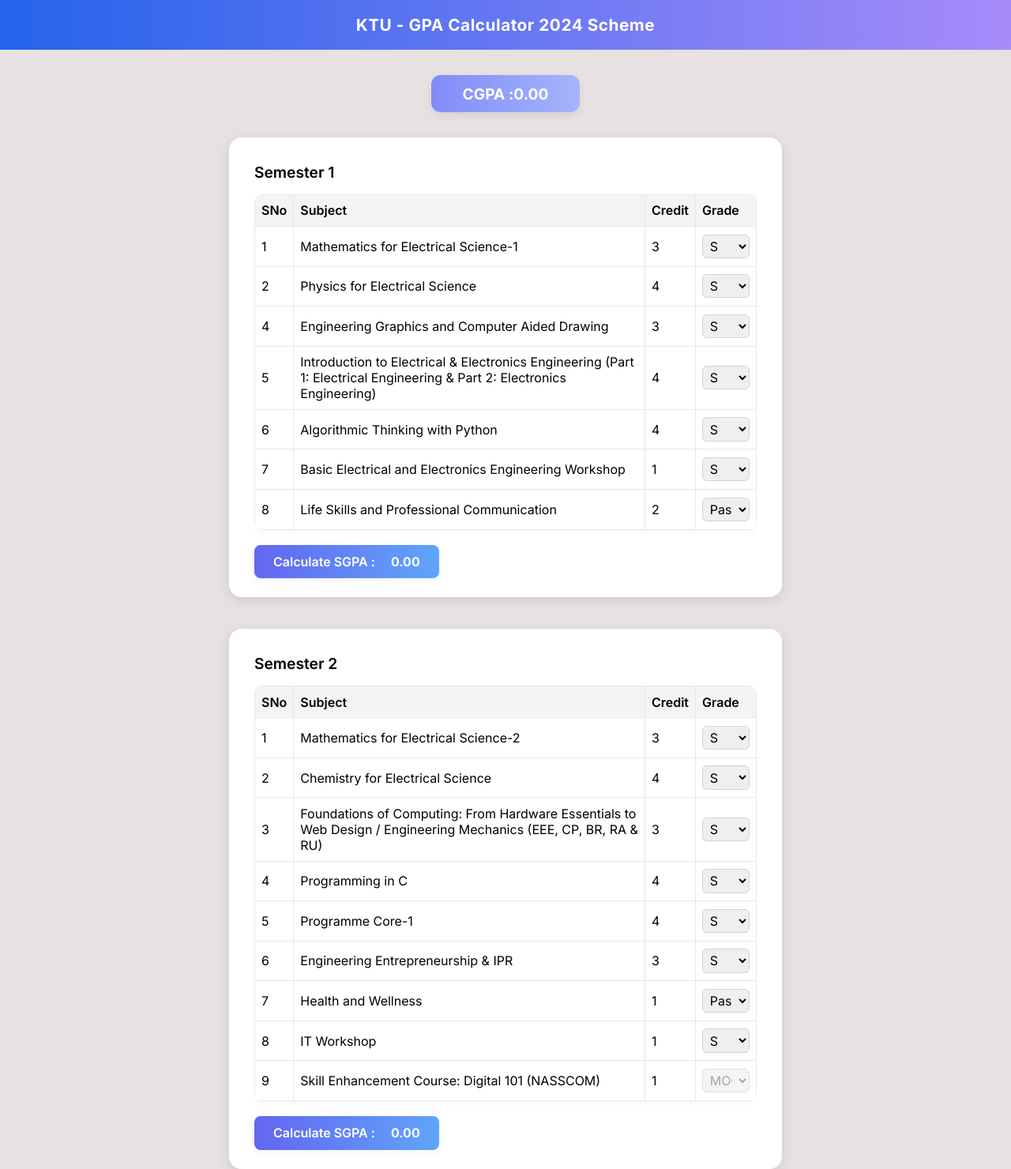
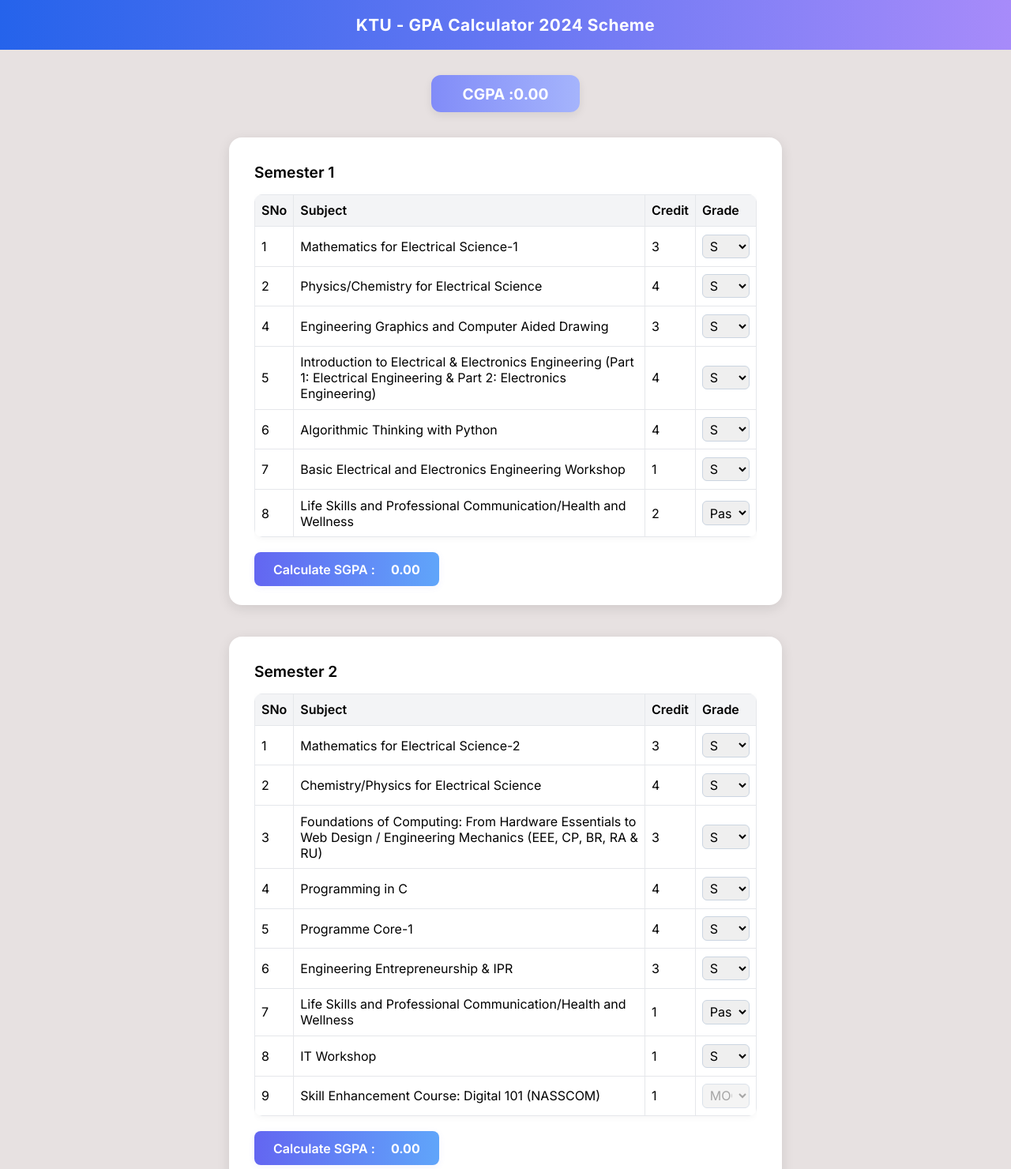
Before and after one commit to mallucoder101/KTU-GPA-Calculator, a plain HTML site: page GroupB.html in a window 1280 px wide. Shown: the top 1480 px of the page at 79% size. Drawn offline with Linux system fonts and the light colour scheme.

Commit message:
Update GroupB.html

```diff
--- a/GroupB.html
+++ b/GroupB.html
@@ -203,12 +203,12 @@
             </thead>
             <tbody>
                 <tr><td data-label="SNo">1</td><td data-label="Subject">Mathematics for Electrical Science-1</td><td data-label="Credit">3</td><td data-label="Grade"><select class="grade-select"><option>S</option><option>A+</option><option>A</option><option>B+</option><option>B</option><option>C</option><option>P</option><option>F</option></select></td></tr>
-                <tr><td data-label="SNo">2</td><td data-label="Subject">Physics for Electrical Science</td><td data-label="Credit">4</td><td data-label="Grade"><select class="grade-select"><option>S</option><option>A+</option><option>A</option><option>B+</option><option>B</option><option>C</option><option>P</option><option>F</option></select></td></tr>
+                <tr><td data-label="SNo">2</td><td data-label="Subject">Physics/Chemistry for Electrical Science</td><td data-label="Credit">4</td><td data-label="Grade"><select class="grade-select"><option>S</option><option>A+</option><option>A</option><option>B+</option><option>B</option><option>C</option><option>P</option><option>F</option></select></td></tr>
                 <tr><td data-label="SNo">4</td><td data-label="Subject">Engineering Graphics and Computer Aided Drawing</td><td data-label="Credit">3</td><td data-label="Grade"><select class="grade-select"><option>S</option><option>A+</option><option>A</option><option>B+</option><option>B</option><option>C</option><option>P</option><option>F</option></select></td></tr>
                 <tr><td data-label="SNo">5</td><td data-label="Subject">Introduction to Electrical & Electronics Engineering (Part 1: Electrical Engineering & Part 2: Electronics Engineering)</td><td data-label="Credit">4</td><td data-label="Grade"><select class="grade-select"><option>S</option><option>A+</option><option>A</option><option>B+</option><option>B</option><option>C</option><option>P</option><option>F</option></select></td></tr>
                 <tr><td data-label="SNo">6</td><td data-label="Subject">Algorithmic Thinking with Python</td><td data-label="Credit">4</td><td data-label="Grade"><select class="grade-select"><option>S</option><option>A+</option><option>A</option><option>B+</option><option>B</option><option>C</option><option>P</option><option>F</option></select></td></tr>
                 <tr><td data-label="SNo">7</td><td data-label="Subject">Basic Electrical and Electronics Engineering Workshop</td><td data-label="Credit">1</td><td data-label="Grade"><select class="grade-select"><option>S</option><option>A+</option><option>A</option><option>B+</option><option>B</option><option>C</option><option>P</option><option>F</option></select></td></tr>
-                <tr><td data-label="SNo">8</td><td data-label="Subject">Life Skills and Professional Communication</td><td data-label="Credit">2</td><td data-label="Grade"><select class="grade-select hw-select"><option>Pass</option><option>Fail</option></select></td></tr>
+                <tr><td data-label="SNo">8</td><td data-label="Subject">Life Skills and Professional Communication/Health and Wellness</td><td data-label="Credit">2</td><td data-label="Grade"><select class="grade-select hw-select"><option>Pass</option><option>Fail</option></select></td></tr>
 
             </tbody>
         </table></div>
@@ -227,12 +227,12 @@
             </thead>
             <tbody>
                 <tr><td data-label="SNo">1</td><td data-label="Subject">Mathematics for Electrical Science-2</td><td data-label="Credit">3</td><td data-label="Grade"><select class="grade-select"><option>S</option><option>A+</option><option>A</option><option>B+</option><option>B</option><option>C</option><option>P</option><option>F</option></select></td></tr>
-                <tr><td data-label="SNo">2</td><td data-label="Subject">Chemistry for Electrical Science</td><td data-label="Credit">4</td><td data-label="Grade"><select class="grade-select"><option>S</option><option>A+</option><option>A</option><option>B+</option><option>B</option><option>C</option><option>P</option><option>F</option></select></td></tr>
+                <tr><td data-label="SNo">2</td><td data-label="Subject">Chemistry/Physics for Electrical Science</td><td data-label="Credit">4</td><td data-label="Grade"><select class="grade-select"><option>S</option><option>A+</option><option>A</option><option>B+</option><option>B</option><option>C</option><option>P</option><option>F</option></select></td></tr>
                 <tr><td data-label="SNo">3</td><td data-label="Subject">Foundations of Computing: From Hardware Essentials to Web Design / Engineering Mechanics (EEE, CP, BR, RA & RU)</td><td data-label="Credit">3</td><td data-label="Grade"><select class="grade-select"><option>S</option><option>A+</option><option>A</option><option>B+</option><option>B</option><option>C</option><option>P</option><option>F</option></select></td></tr>
                 <tr><td data-label="SNo">4</td><td data-label="Subject">Programming in C</td><td data-label="Credit">4</td><td data-label="Grade"><select class="grade-select"><option>S</option><option>A+</option><option>A</option><option>B+</option><option>B</option><option>C</option><option>P</option><option>F</option></select></td></tr>
                 <tr><td data-label="SNo">5</td><td data-label="Subject">Programme Core-1</td><td data-label="Credit">4</td><td data-label="Grade"><select class="grade-select"><option>S</option><option>A+</option><option>A</option><option>B+</option><option>B</option><option>C</option><option>P</option><option>F</option></select></td></tr>
                 <tr><td data-label="SNo">6</td><td data-label="Subject">Engineering Entrepreneurship & IPR</td><td data-label="Credit">3</td><td data-label="Grade"><select class="grade-select"><option>S</option><option>A+</option><option>A</option><option>B+</option><option>B</option><option>C</option><option>P</option><option>F</option></select></td></tr>
-                <tr><td data-label="SNo">7</td><td data-label="Subject">Health and Wellness</td><td data-label="Credit">1</td><td data-label="Grade"><select class="grade-select hw-select"><option>Pass</option><option>Fail</option></select></td></tr>
+                <tr><td data-label="SNo">7</td><td data-label="Subject">Life Skills and Professional Communication/Health and Wellness</td><td data-label="Credit">1</td><td data-label="Grade"><select class="grade-select hw-select"><option>Pass</option><option>Fail</option></select></td></tr>
                 <tr><td data-label="SNo">8</td><td data-label="Subject">IT Workshop</td><td data-label="Credit">1</td><td data-label="Grade"><select class="grade-select"><option>S</option><option>A+</option><option>A</option><option>B+</option><option>B</option><option>C</option><option>P</option><option>F</option></select></td></tr>
                 <tr><td data-label="SNo">9</td><td data-label="Subject">Skill Enhancement Course: Digital 101 (NASSCOM)</td><td data-label="Credit">1</td><td data-label="Grade"><select class="grade-select" disabled><option>MOOC</option></select></td></tr>
             </tbody>
```
